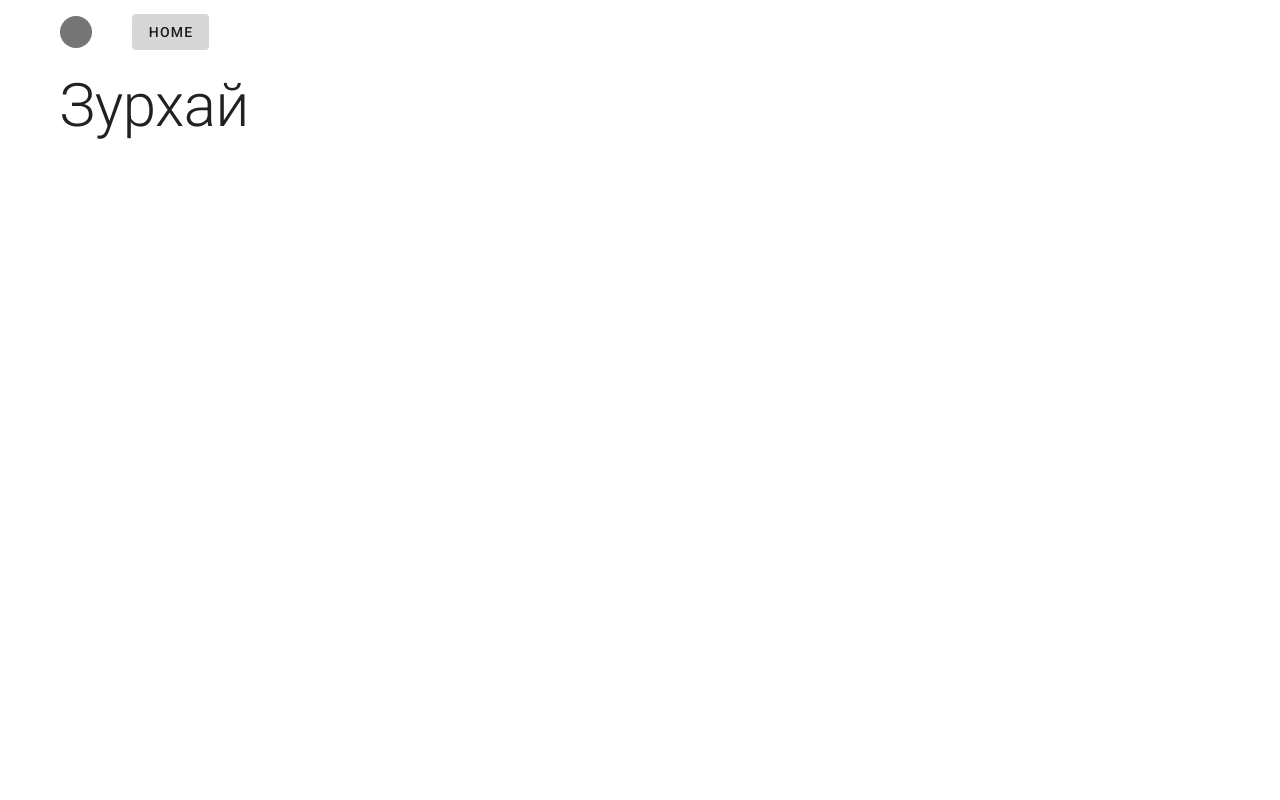
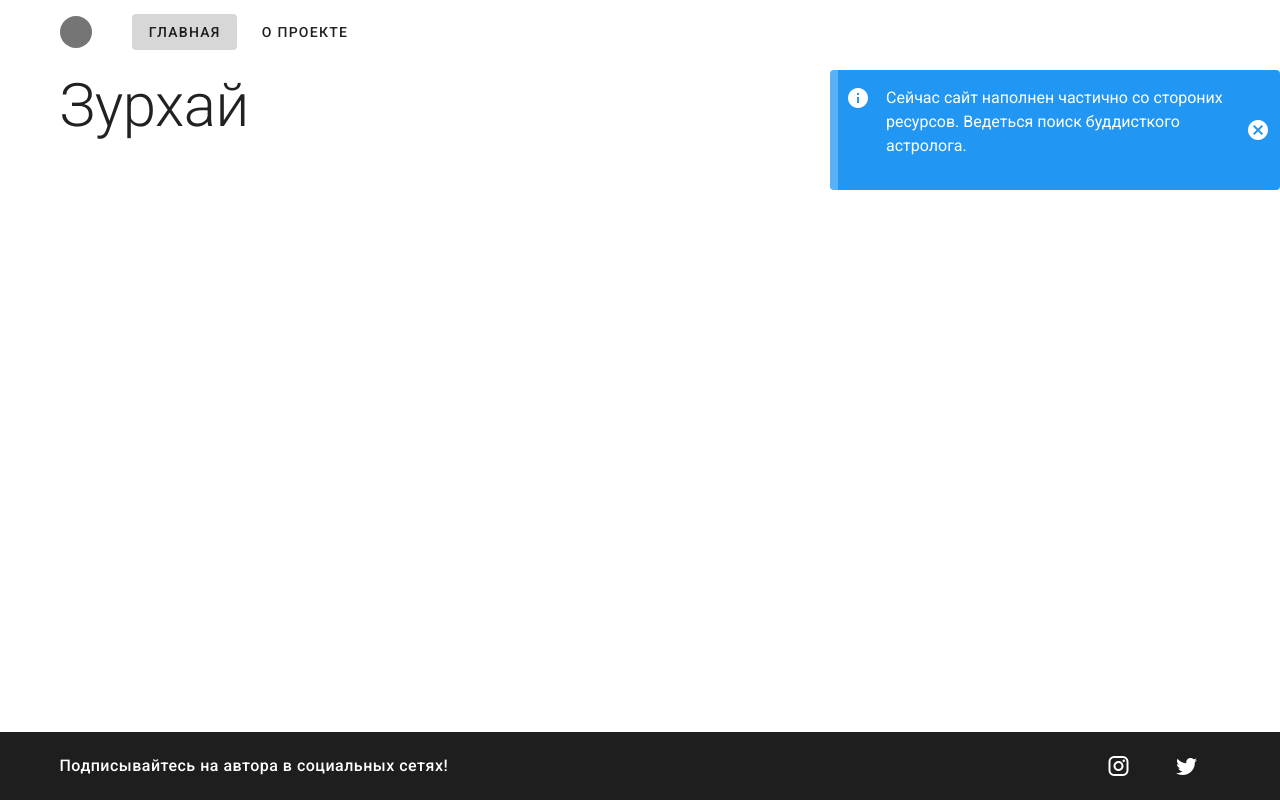
Before and after one commit to shiro1702/zurhay, a Nuxt app: page / in a window 1280 px wide. Built offline with nearby package versions, Linux system fonts and the light colour scheme; no server answers.

Commit message:
add nuxt settings

```diff
--- /dev/null
+++ b/components/base/Footer.vue
@@ -0,0 +1,56 @@
+<template>
+  <v-footer
+    dark
+    padless
+  >
+
+      <v-card
+        class="flex"
+        flat
+        tile
+      >
+        <v-card-title >
+          <v-container class="py-0 fill-height">
+            <span class="body-1 font-weight-medium">Подписывайтесь на автора в социальных сетях!</span>
+
+            <v-spacer></v-spacer>
+
+            <v-btn
+              v-for="link in socialLinks"
+              :key="link.icon"
+              class="mx-4"
+              dark
+              icon
+            >
+              <v-icon size="24px">
+                {{ link.icon }}
+              </v-icon>
+            </v-btn>
+
+          </v-container>
+        </v-card-title>
+
+      </v-card>
+
+  </v-footer>
+</template>
+<script>
+  export default {
+    data: () => ({
+      socialLinks: [
+        {
+          icon: 'mdi-vk',
+          linl: '/'
+        },
+        {
+          icon: 'mdi-instagram',
+          linl: '/'
+        },
+        {
+          icon: 'mdi-twitter',
+          linl: '/'
+        }
+      ],
+    }),
+  }
+</script>
--- a/components/base/Header.vue
+++ b/components/base/Header.vue
@@ -17,6 +17,7 @@
           text
           nuxt
           :to="{name: link.name}"
+          class="mr-2"
         >
           {{ link.title }}
         </v-btn>
@@ -40,8 +41,12 @@ export default {
   data: () => ({
     links: [
       {
-        title: 'Home',
+        title: 'Главная',
         name: 'index'
+      },
+      {
+        title: 'О проекте',
+        name: 'about'
       }
 
       // 'Messages',
--- a/layouts/default.vue
+++ b/layouts/default.vue
@@ -1,19 +1,43 @@
 <template>
   <v-app>
-    <a-header></a-header>
+    <a-header/>
+
     <v-main>
       <v-container>
         <Nuxt />
       </v-container>
     </v-main>
-    <!-- <TheFooter /> -->
+    <div class="a-alert">
+      <v-alert
+        border="left"
+        dismissible
+        type="info"
+      >
+      <p>Сейчас сайт наполнен частично со стороних ресурсов.
+      Ведеться поиск буддисткого астролога. </p>
+      </v-alert>
+    </div>
+
+    <a-footer/>
   </v-app>
 </template>
 <script>
 import Header from '~/components/base/Header.vue'
+import Footer from '~/components/base/Footer.vue'
+
 export default {
   components: {
-    'a-header': Header
+    'a-header': Header,
+    'a-footer': Footer
   }
 }
 </script>
+
+<style lang="sass">
+.a-alert
+  position: fixed
+  top: 70px
+  right: 0
+  max-width: 450px
+
+</style>
--- a/nuxt.config.js
+++ b/nuxt.config.js
@@ -13,7 +13,10 @@ export default {
     ]
   },
   head: {
-    title: 'starter',
+    htmlAttrs: {
+      lang: 'ru'
+    },
+    title: 'Зурхай',
     meta: [
       { charset: 'utf-8' },
       { name: 'viewport', content: 'width=device-width, initial-scale=1' },
--- /dev/null
+++ b/pages/about/index.vue
@@ -0,0 +1,18 @@
+<template>
+  <div class="day-page">
+    <h1 class="title text-h2">
+      О проекте
+    </h1>
+
+    <v-row>
+      <v-col cols="12" sm="7" md="8">
+        <p>Данный проект был сделан в рамках личного хакатона, за одну неделю. Дабы показать, что можно сделать повседневные вещи удобнее и приятнее.</p>
+        <p>Сайт не получает финансирование и содержится только на выручку с двух рекламных баннеров и донатов (пожертвований).</p>
+      </v-col>
+      <v-col cols="12" sm="5" md="4">
+        <!-- TODO // Добавить редирект обратно на сайт -->
+        <iframe src="https://yoomoney.ru/quickpay/shop-widget?writer=seller&targets=%D0%9D%D0%B0%20%D0%BA%D0%BE%D1%84%D0%B5%20%D0%BF%D1%80%D0%BE%D0%B3%D1%80%D0%B0%D0%BC%D0%BC%D0%B8%D1%81%D1%82%D1%83&targets-hint=&default-sum=150&button-text=14&payment-type-choice=on&fio=on&mail=on&hint=&successURL=&quickpay=shop&account=4100116584442487" width="100%" height="222" frameborder="0" allowtransparency="true" scrolling="no"></iframe>
+      </v-col>
+    </v-row>
+  </div>
+</template>
--- a/pages/index/_yyyymm/index.vue
+++ b/pages/index/_yyyymm/index.vue
@@ -12,7 +12,7 @@
             nuxt
             :to="todayLink"
           >
-            Today
+            Сегодня
           </v-btn>
           <v-btn
             fab
```
Also changed, not shown: vuetify.options.js (+29 -3 lines), 1 other file (tests, documents, lock files or other folders).
